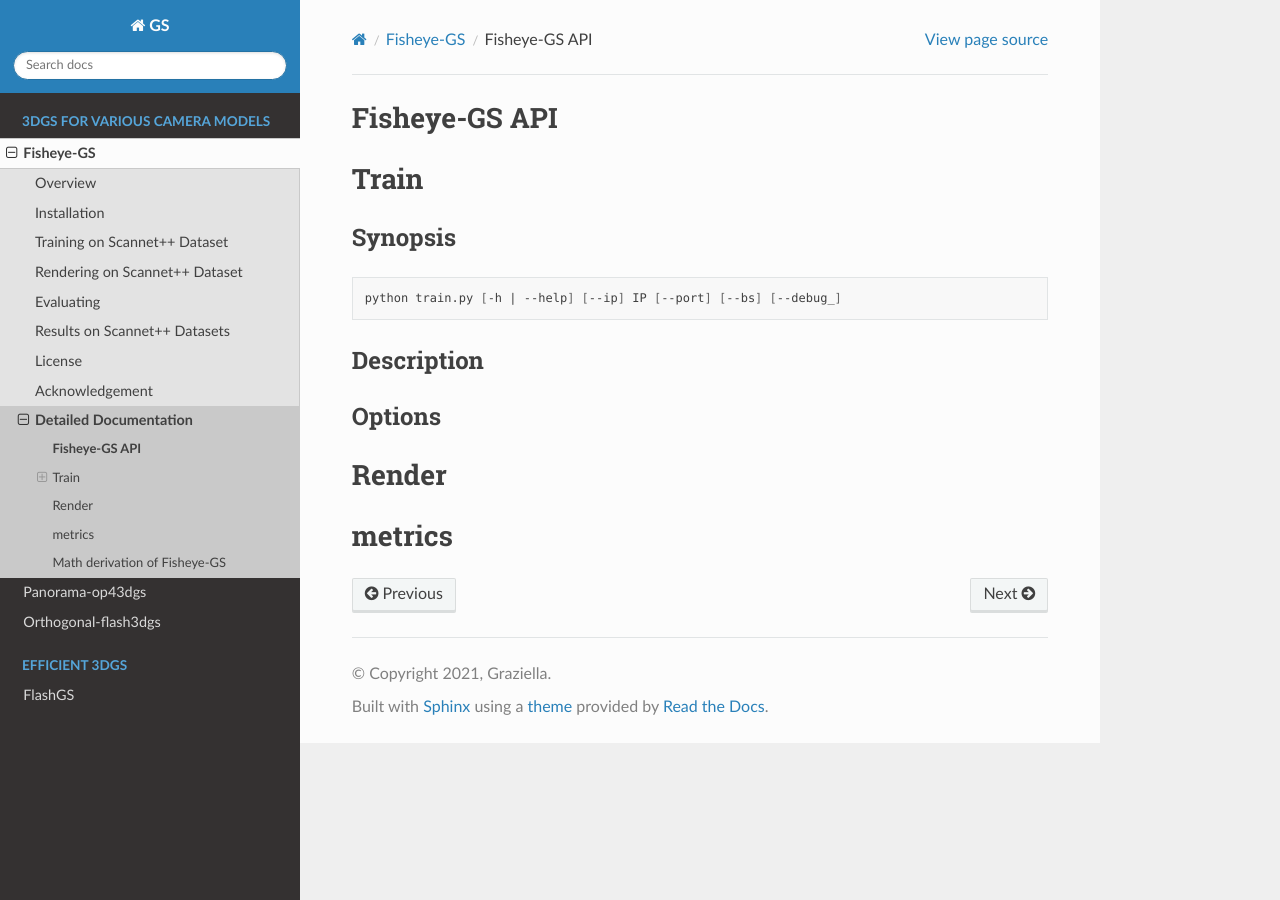
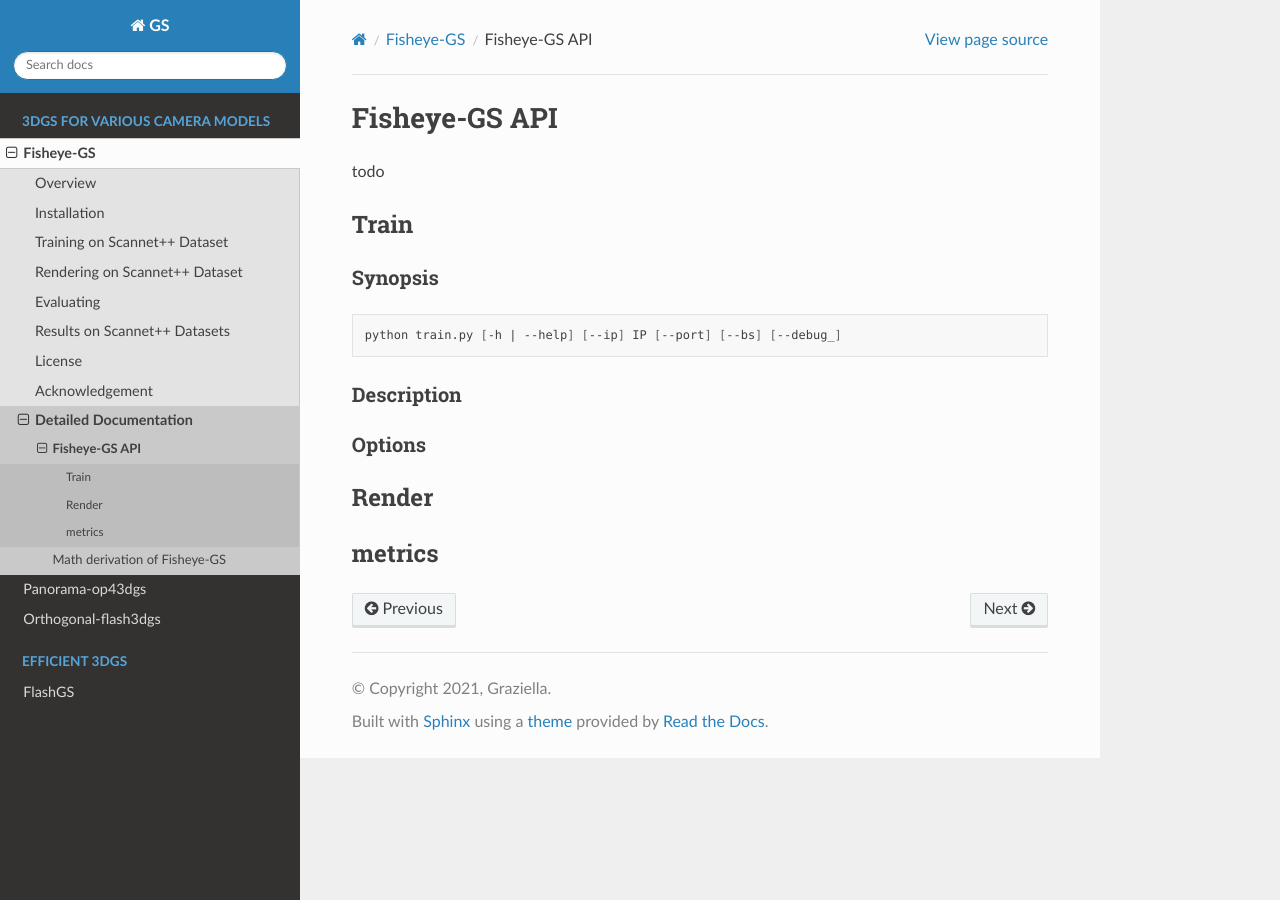
Before and after one commit to zmliao/GS_4_CamModels, a Sphinx documentation site: the page built from docs/source/fisheye_api.md, in a window 1280 px wide. Built offline with Sphinx 7.4.7 and the Read the Docs theme 3.1.0, drawn with Linux system fonts in a browser that asks for light colours.

Commit message:
update fisheye_api.md

````diff
--- a/docs/source/fisheye_api.md
+++ b/docs/source/fisheye_api.md
@@ -1,15 +1,16 @@
 # Fisheye-GS API
 
-# Train
+todo
+## Train
 
-## Synopsis
+### Synopsis
 ```shell
 python train.py [-h | --help] [--ip] IP [--port] [--bs] [--debug_]
 ```
-## Description
+### Description
 
-## Options
+### Options
 
-# Render
+## Render
 
-# metrics
+## metrics
````
